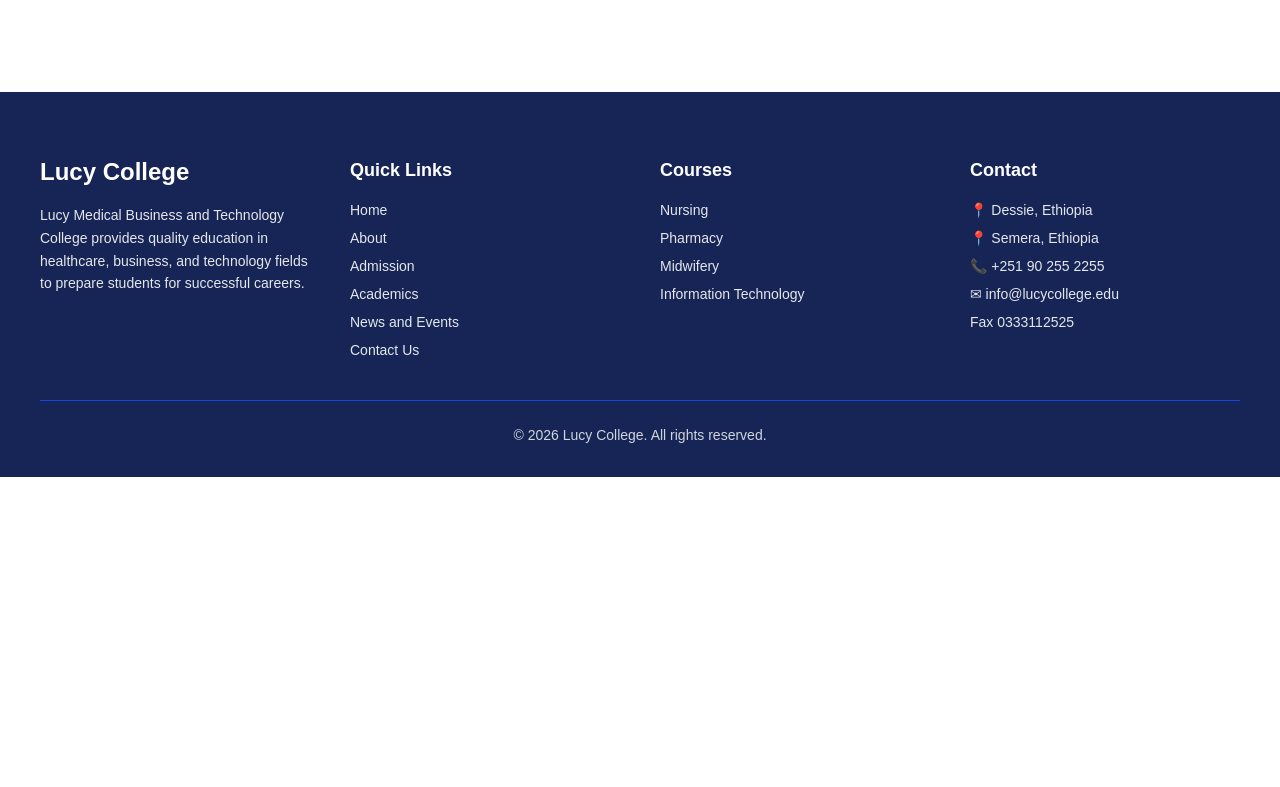
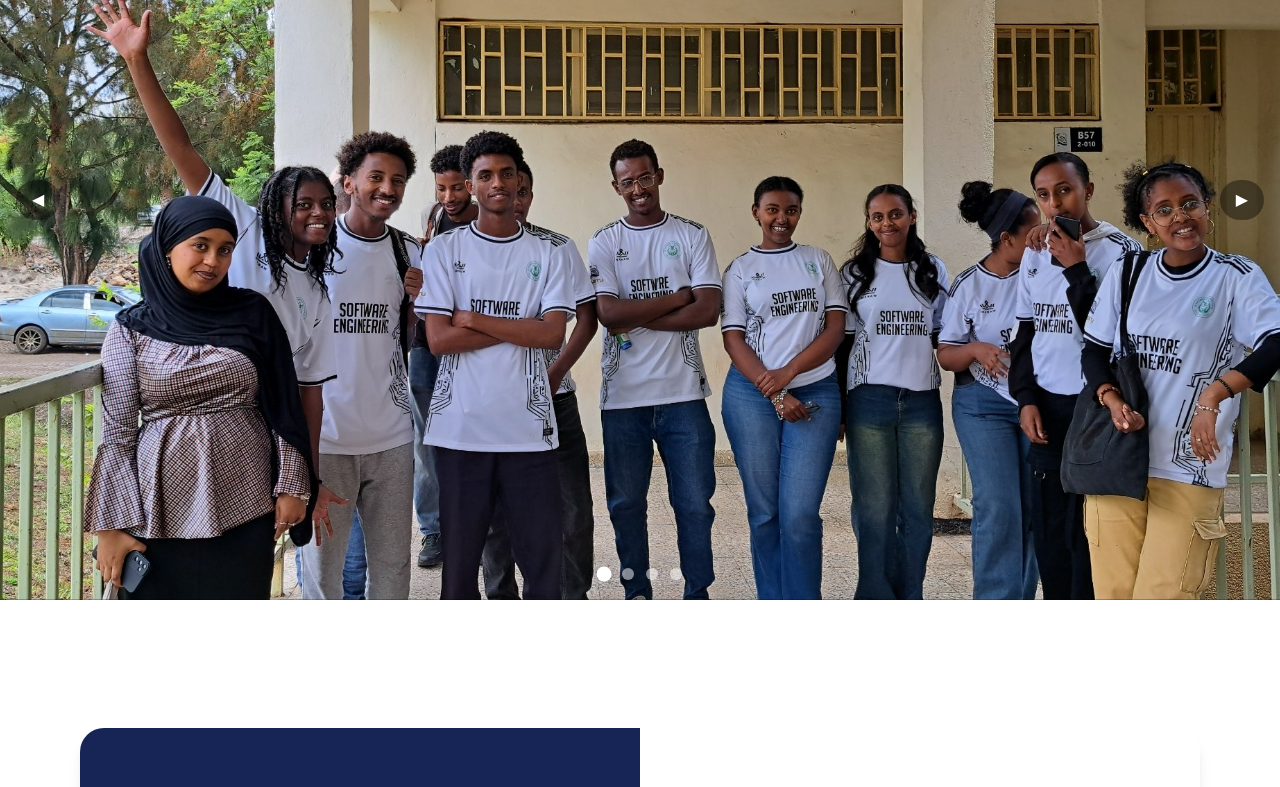
Before and after one commit to Fikerteyimer/Lucy-medical-business-and-technology-website, a React (Vite) app in the folder lucy-college/: page / in a window 1280 px wide. Shown: the part 3697-4484 px from the top of the page. Before the commit the page ends 4174 px from the top, so only its background shows below. Built offline with nearby package versions, Linux system fonts and the light colour scheme.

Commit message:
added a campus gallery to the home page with full width smooth transition and button for moving left and right

```diff
--- a/lucy-college/src/Components/CampusLife.jsx
+++ b/lucy-college/src/Components/CampusLife.jsx
@@ -1,3 +1,4 @@
+import { useState } from "react";
 import Image1 from "../assets/Image1.jpg";
 import Image2 from "../assets/Image2.jpg";
 import Image3 from "../assets/Image3.jpg";
@@ -5,53 +6,95 @@ import Heading from "./Heading";
 import Paragraph from "./Paragraph";
 
 function CampusLife() {
-  const campusImages = [
-    Image1,
-    Image2,
-    Image3,
-    Image1,
-  ];
+  const images = [Image1, Image2, Image3, Image1];
+
+  const [currentIndex, setCurrentIndex] = useState(0);
+
+  const nextSlide = () => {
+    setCurrentIndex((prev) => (prev + 1) % images.length);
+  };
+
+  const prevSlide = () => {
+    setCurrentIndex((prev) =>
+      prev === 0 ? images.length - 1 : prev - 1
+    );
+  };
+
+  const goToSlide = (index) => {
+    setCurrentIndex(index);
+  };
 
   return (
-    <section className="py-24 px-6 md:px-20 bg-gradient-to-b from-white to-gray-50">
+    <section className="w-full">
 
+      {/* TEXT PART */}
+      <div className="text-center py-16 px-6">
         <Heading title="Campus Life" />
 
-      <Paragraph>
+        <Paragraph className="max-w-2xl mx-auto mt-4 text-center">
           Experience a vibrant campus environment that supports learning,
           collaboration, innovation, and student growth in a modern academic setting.
         </Paragraph>
+      </div>
 
+      {/* SLIDER (FULL WIDTH) */}
+      <div className="w-full h-screen relative overflow-hidden">
 
-      <div className="mt-14 grid gap-6 sm:grid-cols-2 lg:grid-cols-3">
+        {/* SLIDES */}
+        <div
+          className="flex h-full transition-transform duration-700 ease-in-out"
+          style={{
+            transform: `translateX(-${currentIndex * 100}%)`,
+          }}
+        >
+          {images.map((img, index) => (
+            <img
+              key={index}
+              src={img}
+              alt={`slide-${index}`}
+              className="w-full h-full object-cover flex-shrink-0"
+            />
+          ))}
+        </div>
 
-        {campusImages.map((img, index) => (
+        {/* LEFT BUTTON */}
+        <button
+          onClick={prevSlide}
+          className="absolute top-1/2 left-4 -translate-y-1/2
+          bg-black/40 text-white px-4 py-2 rounded-full
+          hover:bg-black/70 transition"
+        >
+          ◀
+        </button>
+
+        {/* RIGHT BUTTON */}
+        <button
+          onClick={nextSlide}
+          className="absolute top-1/2 right-4 -translate-y-1/2
+          bg-black/40 text-white px-4 py-2 rounded-full
+          hover:bg-black/70 transition"
+        >
+          ▶
+        </button>
+
+        {/* DOT INDICATORS */}
+        <div className="absolute bottom-5 left-1/2 -translate-x-1/2 flex gap-3">
+          {images.map((_, index) => (
             <div
               key={index}
-            className="group relative overflow-hidden rounded-2xl shadow-md hover:shadow-2xl transition duration-500"
-          >
-
-
-            <img
-              src={img}
-              alt={`Campus life ${index + 1}`}
-              className="w-full h-72 object-cover group-hover:scale-110 transition duration-700"
-            />
-
-            <div className="absolute inset-0 bg-black/30 opacity-0 group-hover:opacity-100 transition duration-500"></div>
-            <div className="absolute bottom-0 left-0 p-5 translate-y-6 group-hover:translate-y-0 transition duration-500 opacity-0 group-hover:opacity-100">
-              <h3 className="text-white text-lg font-semibold">
-                Campus Life {index + 1}
-              </h3>
-              <p className="text-white text-sm opacity-80">
-                Student environment & activities
-              </p>
+              onClick={() => goToSlide(index)}
+              className={`w-3 h-3 rounded-full cursor-pointer transition-all duration-300
+                ${
+                  currentIndex === index
+                    ? "bg-white scale-125"
+                    : "bg-white/50"
+                }`}
+            ></div>
+          ))}
         </div>
 
       </div>
-        ))}
 
-      </div>
     </section>
   );
 }
--- a/lucy-college/src/Pages/HomePage.jsx
+++ b/lucy-college/src/Pages/HomePage.jsx
@@ -30,6 +30,7 @@ function HomePage() {
           </div>
           <AboutSection/>
          <LatestNews/>
+         <CampusLife/>
 
 
           <NewLetter />
```
Lines whose indentation alone changed are shown as unchanged.
